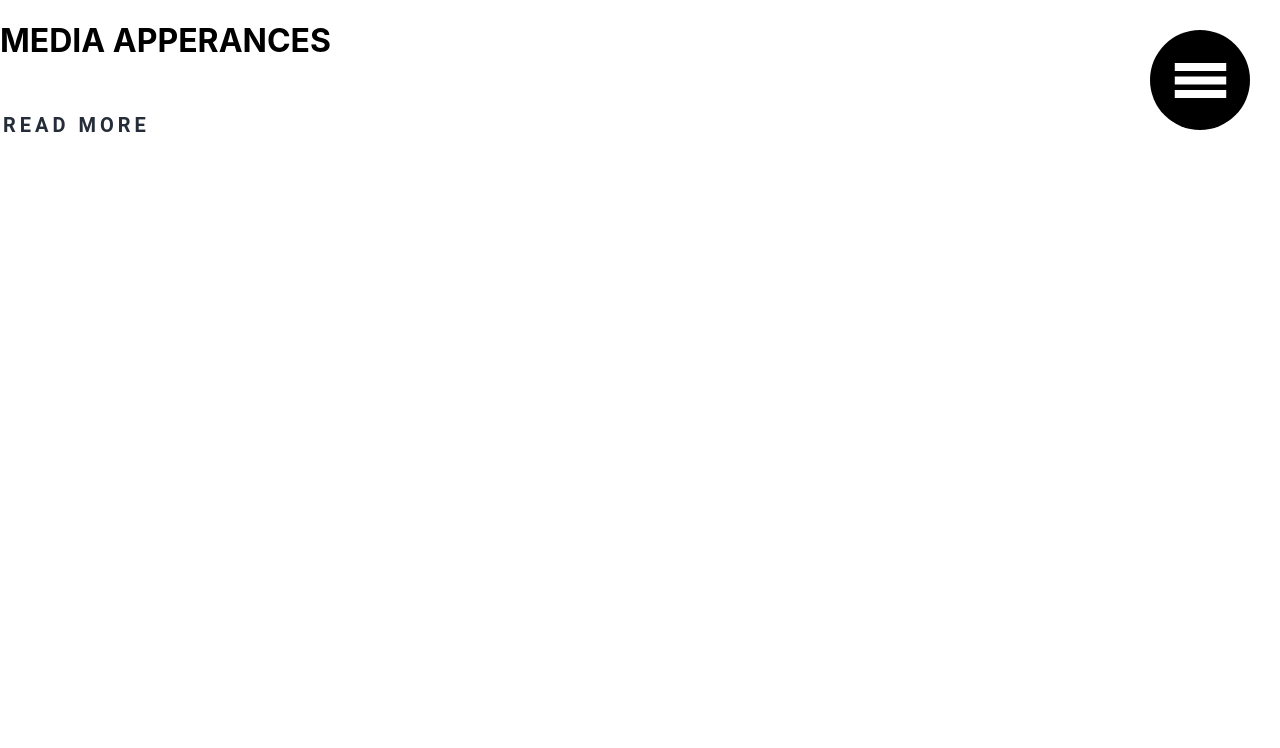
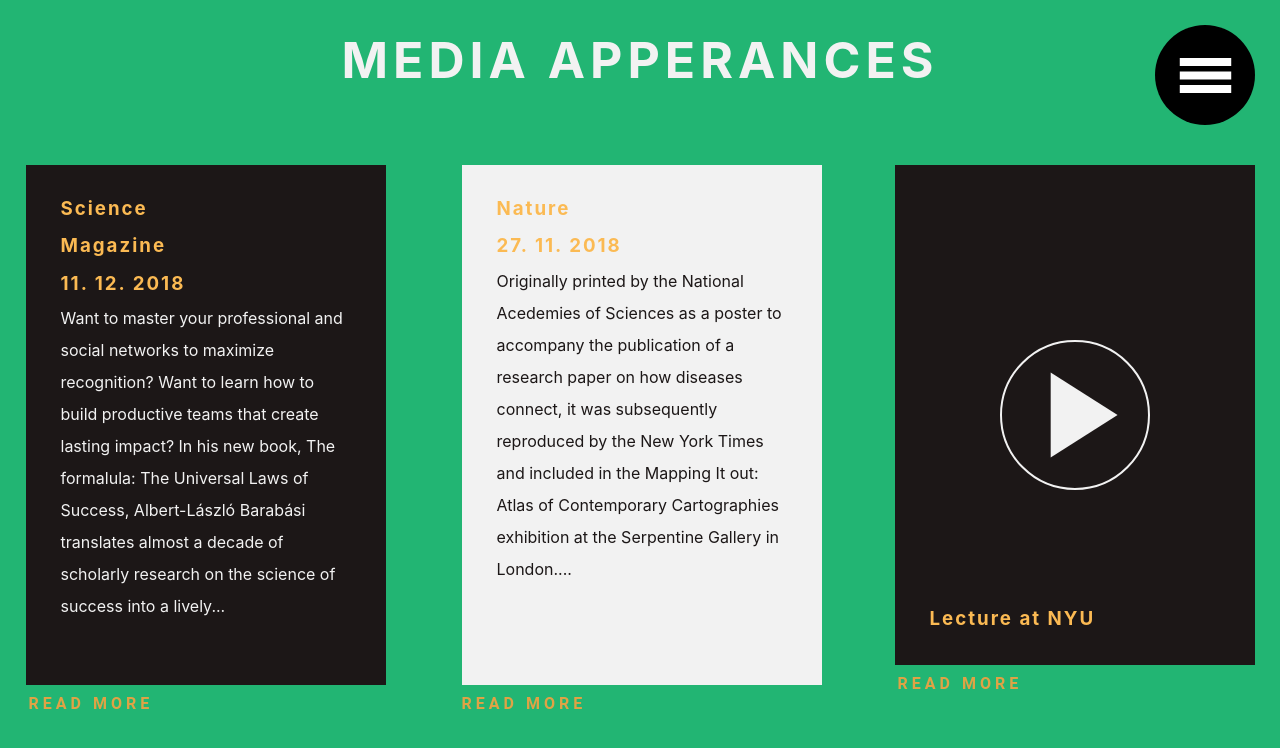
Before and after one commit to RekaKR/vizsga1, a React (Create React App) app in the folder frontend/: page / in a window 1280 px wide. Shown: the top 748 px of the page. Built offline with nearby package versions, Linux system fonts and the light colour scheme.

Commit message:
Update style

```diff
--- a/frontend/src/components/ButtonM/ButtonM.jsx
+++ b/frontend/src/components/ButtonM/ButtonM.jsx
@@ -4,13 +4,13 @@
 
 const MyButton = styled(Button)({
   height: 48,
-  color: 'rgb(36, 45, 56)',
-  margin: '20px 0 0 -5px',
+  color: 'rgb(223, 163, 69)',
+  margin: '-5px 30px',
   paddingRight: 30,
   fontWeight: 'bold',
   fontStyle: '"Open Sans", sans-serif',
   fontWeight: 700,
-  fontSize: '20px',
+  fontSize: '16px',
   letterSpacing: 4,
 });
 
--- a/frontend/src/components/Homepage/Homepage.jsx
+++ b/frontend/src/components/Homepage/Homepage.jsx
@@ -1,13 +1,44 @@
 import React from 'react';
 import MenuH from '../MenuH/MenuH';
 import ButtonM from '../ButtonM/ButtonM';
+import PlayArrowIcon from '@material-ui/icons/PlayArrow';
+import '../../style/style.css';
 
 function Homepage() {
   return (
     <div>
       <MenuH />
       <h1>MEDIA APPERANCES</h1>
-      <ButtonM />
+
+      <div className="container">
+        <div className="left-side">
+          <div>
+            <h3>Science Magazine</h3>
+            <h3>11. 12. 2018</h3>
+            <p>Want to master your professional and social networks to maximize recognition? Want to learn how to build productive teams that create lasting impact? In his new book, The formalula: The Universal Laws of Success, Albert-László Barabási translates almost a decade of scholarly research on the science of success into a lively...</p>
+          </div>
+          <ButtonM />
+        </div>
+
+        <div className="middle">
+          <div>
+            <h3>Nature</h3>
+            <h3>27. 11. 2018</h3>
+            <p>Originally printed by the National Acedemies of Sciences as a poster to accompany the publication of a research paper on how diseases connect, it was subsequently reproduced by the New York Times and included in the Mapping It out: Atlas of Contemporary Cartographies exhibition at the Serpentine Gallery in London....</p>
+          </div>
+          <ButtonM />
+        </div>
+
+        <div className="right-side">
+          <div className="text">
+            <div className="icon-con">
+              <PlayArrowIcon className="icon" />
+            </div>
+            <h3>Lecture at NYU</h3>
+          </div>
+          <ButtonM />
+        </div>
+      </div>
     </div>
   )
 }
--- a/frontend/src/components/MenuH/MenuH.jsx
+++ b/frontend/src/components/MenuH/MenuH.jsx
@@ -9,8 +9,8 @@
 const useStyles = makeStyles({
   menuH: {
     position: 'absolute',
-    top: '30px',
-    right: '30px'
+    top: '25px',
+    right: '25px'
   },
   iconB: {
     width: '100px',
--- a/frontend/src/style/_variables.scss
+++ b/frontend/src/style/_variables.scss
@@ -1,5 +1,4 @@
-$color: blue;
 $bacgroundColor: rgb(34, 181, 115);
 $darkDivBC: rgb(28, 23, 23);
 $lightDivBC: rgb(242, 242, 242);
-$headerC: rgb(223, 163, 69);
+$headerC: rgb(251, 186, 83);
--- a/frontend/src/style/style.css
+++ b/frontend/src/style/style.css
@@ -7,4 +7,73 @@
   box-sizing: border-box;
 }
 
+body {
+  background-color: #22b573;
+}
+
+.app p {
+  line-height: 200%;
+}
+.app h1 {
+  color: #f2f2f2;
+  margin: 30px;
+  font-size: 50px;
+  text-align: center;
+  letter-spacing: 5px;
+}
+.app .container {
+  display: flex;
+  justify-content: center;
+  margin-top: 35px;
+}
+.app .container .left-side div,
+.app .container .middle div {
+  width: 360px;
+  height: 520px;
+  padding: 25px 35px;
+}
+.app .container .left-side div h3,
+.app .container .middle div h3 {
+  width: 150px;
+  color: #fbba53;
+  letter-spacing: 2px;
+  line-height: 200%;
+}
+.app .container .left-side div {
+  color: #f2f2f2;
+  background-color: #1c1717;
+  margin: 40px 38px 0 35px;
+}
+.app .container .middle div {
+  color: #1c1717;
+  background-color: #f2f2f2;
+  margin: 40px 38px 0;
+}
+.app .container .right-side .text {
+  width: 360px;
+  height: 500px;
+  background-color: #1c1717;
+  margin: 40px 35px 0;
+  position: relative;
+}
+.app .container .right-side .text h3 {
+  color: #fbba53;
+  letter-spacing: 2px;
+  position: absolute;
+  bottom: 35px;
+  left: 35px;
+}
+.app .container .right-side .text .icon-con {
+  height: 100%;
+  display: flex;
+  justify-content: center;
+  align-items: center;
+}
+.app .container .right-side .text .icon-con .icon {
+  color: #f2f2f2;
+  font-size: 150px;
+  border: 2px solid #f2f2f2;
+  border-radius: 50%;
+}
+
 /*# sourceMappingURL=style.css.map */
--- a/frontend/src/style/style.scss
+++ b/frontend/src/style/style.scss
@@ -1,2 +1,92 @@
 @use 'reset';
 @use 'variables' as *;
+
+body {
+  //min-width: 100vw;
+  //min-height: 100vh;
+  background-color: $bacgroundColor;
+}
+
+.app {
+  p {
+    line-height: 200%;
+  }
+
+  h1 {
+    color: $lightDivBC;
+    margin: 30px;
+    font-size: 50px;
+    text-align: center;
+    letter-spacing: 5px;
+  }
+
+  .container {
+    display: flex;
+    justify-content: center;
+    margin-top: 35px;
+
+    .left-side,
+    .middle {
+      div {
+        width: 360px;
+        height: 520px;
+        padding: 25px 35px;
+
+        h3 {
+          width: 150px;
+          color: $headerC;
+          letter-spacing: 2px;
+          line-height: 200%;
+        }
+      }
+    }
+
+    .left-side {
+      div {
+        color: $lightDivBC;
+        background-color: $darkDivBC;
+        margin: 40px 38px 0 35px;
+      }
+    }
+
+    .middle {
+      div {
+        color: $darkDivBC;
+        background-color: $lightDivBC;
+        margin: 40px 38px 0;
+      }
+    }
+
+    .right-side {
+      .text {
+        width: 360px;
+        height: 500px;
+        background-color: $darkDivBC;
+        margin: 40px 35px 0;
+        position: relative;
+
+        h3 {
+          color: $headerC;
+          letter-spacing: 2px;
+          position: absolute;
+          bottom: 35px;
+          left: 35px;
+        }
+
+        .icon-con {
+          height: 100%;
+          display: flex;
+          justify-content: center;
+          align-items: center;
+
+          .icon {
+            color: $lightDivBC;
+            font-size: 150px;
+            border: 2px solid $lightDivBC;
+            border-radius: 50%;
+          }
+        }
+      }
+    }
+  }
+}
```
Also changed, not shown: 1 other file (tests, documents, lock files or other folders).
